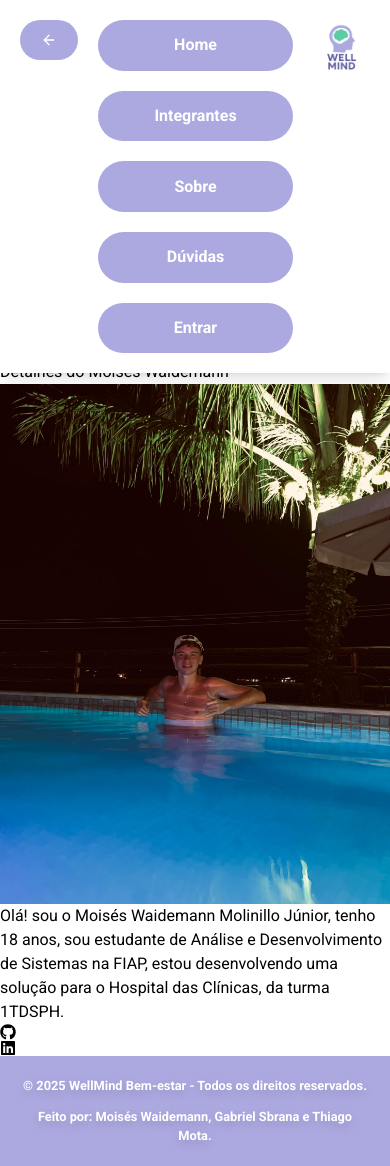
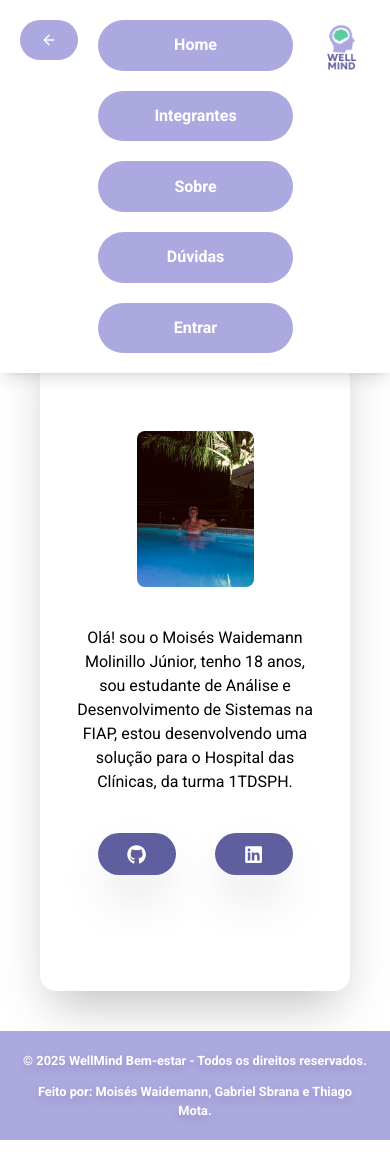
Before and after one commit to WellMind-Bem-estar-Inteligente/WellMind, a React (Vite) app in the folder wellmind-project/: page /integrantes/1 in a window 390 px wide. After the commit the page ends 1140 px from the top, so only its background shows below. Built offline with nearby package versions, Linux system fonts and the light colour scheme; a web font is replaced by a local one.

Commit message:
feat: Melhorar estilização e responsividade dos componentes Integrantes e IntegrantesDetails

```diff
--- a/wellmind-project/src/components/CardIntegrante/CardIntegrante.tsx
+++ b/wellmind-project/src/components/CardIntegrante/CardIntegrante.tsx
@@ -2,9 +2,10 @@ import type { TipoIntegrante } from "../../types/tipos/tipoIntegrante";
 
 export default function CardIntegrantes(props:{integrante:TipoIntegrante}){
     return(
-        <div className="">
-            <h2 className="">{props.integrante.nome}</h2>
-            <img className="" src={props.integrante.urlImg} alt="Foto do integrante" />
+        <div className="flex flex-col justify-center items-center shadow-2xl w-[50vw] md:w-[35vw] lg:w-[25vw] h-[40vh] md:h-[45vh] lg:h-[37vh] rounded-2xl m-5 lg:my-10 xl:my-20 bg-[var(--color-font-purple)] xl:gap-[2vw]">
+            <h2 className="font-bold text-[1rem] text-white text-center">{props.integrante.nome}</h2>
+            <img src={props.integrante.urlImg} alt="Foto do integrante" className="w-[30vw] lg:w-[15vw] xl:w-[10vw] h-auto max-h-[35vh] rounded-lg object-contain"/>
         </div>
+
     );
 }
--- a/wellmind-project/src/routes/PagesObrigatorias/IntegranteDetails/index.tsx
+++ b/wellmind-project/src/routes/PagesObrigatorias/IntegranteDetails/index.tsx
@@ -10,15 +10,15 @@ export default function IntegrantesDetails(){
     const encontrado = integrante[0];
 
     return(
-        <main className="">
-            <h1 className="">Detalhes do {encontrado.nome}</h1>
-            <div>
-                <div className="">
-                    <img className="" src={encontrado.urlImg} alt={`Imagem do ${encontrado.nome}`} />
+        <main className="flex flex-col text-center mt-50  md:mt-60  xl:mt-60">
+            <h1 className="font-bold text-[1.2rem] text-[var(--color-font-purple)] m-[6vw] lg:m-0">Detalhes do {encontrado.nome}</h1>
+            <div className="flex justify-center">
+                <div className="flex flex-col items-center justify-center gap-[10vw] items-center shadow-2xl w-[80vw] lg:w-[40vw] h-[80vh] lg:h-[80vh] rounded-2xl p-8 gap-6 m-10 lg:gap-[5vw] xl:w-[40vw] h-[80vh] xl:h-[50vh xl:gap-[2vw] md:mt-0">
+                    <img className="w-[30vw] h-auto max-h-[35vh] lg:w-[15vw] xl:w-[10vw] rounded-lg object-contain" src={encontrado.urlImg} alt={`Imagem do ${encontrado.nome}`} />
                     <p>{encontrado.paragrafo}</p>
-                    <div className="">
-                        <Link className="" target="_blank" rel="noopner noreferrer" to={`${encontrado.urlGit}`}><FaGithub/></Link>
-                        <Link className="" target="_blank" rel="noopner noreferrer" to={`${encontrado.urlLinkedIn}`}><FaLinkedin/></Link>
+                    <div className="flex flex-wrap gap-[10vw] lg:gap-[5vw]">
+                        <Link className="flex flex-wrap items-center justify-center bg-[var(--color-font-purple)] w-[20vw] h-[5vh]  text-[1.2rem] lg:w-[10vw] lg:h-[5vh] text-center text-white font-bold rounded-full shadow-2xl" target="_blank" rel="noopner noreferrer" to={`${encontrado.urlGit}`}><FaGithub/></Link>
+                        <Link className="flex flex-wrap items-center justify-center bg-[var(--color-font-purple)] w-[20vw] h-[5vh] text-[1.2rem] lg:w-[10vw] lg:h-[5vh] text-center text-white font-bold rounded-full shadow-2xl" target="_blank" rel="noopner noreferrer" to={`${encontrado.urlLinkedIn}`}><FaLinkedin/></Link>
                     </div>
                 </div>
             </div>
--- a/wellmind-project/src/routes/PagesObrigatorias/Integrantes/index.tsx
+++ b/wellmind-project/src/routes/PagesObrigatorias/Integrantes/index.tsx
@@ -8,15 +8,15 @@ export default function Integrantes(){
     const todosIntegrante: TipoIntegrante[] = integrantes;
 
     return(
-        <main className="">
-            <h1 className="">Integrantes</h1>
-            <div className="">{todosIntegrante.map((i) => (
+        <main className="text-center mt-95 flex flex-col items-center lg:mt-50">
+            <h1 className="font-bold text-[1.2rem] text-[var(--color-font-purple)] text-center mt-5">Integrantes</h1>
+            <div className="flex flex-col items-center text-center lg:flex lg:flex-row">{todosIntegrante.map((i) => (
                 <Link to={`/integrantes/${i.id}`}>
                     <CardIntegrantes integrante={i}/>
                 </Link>
             ))}
             </div>
-            <p>Clique no Card para ver detalhes dos integrantes da 1TDSPH</p>
+            <p className="m-10">Clique no Card para ver detalhes dos integrantes da 1TDSPH</p>
         </main>
     );
 }
```
